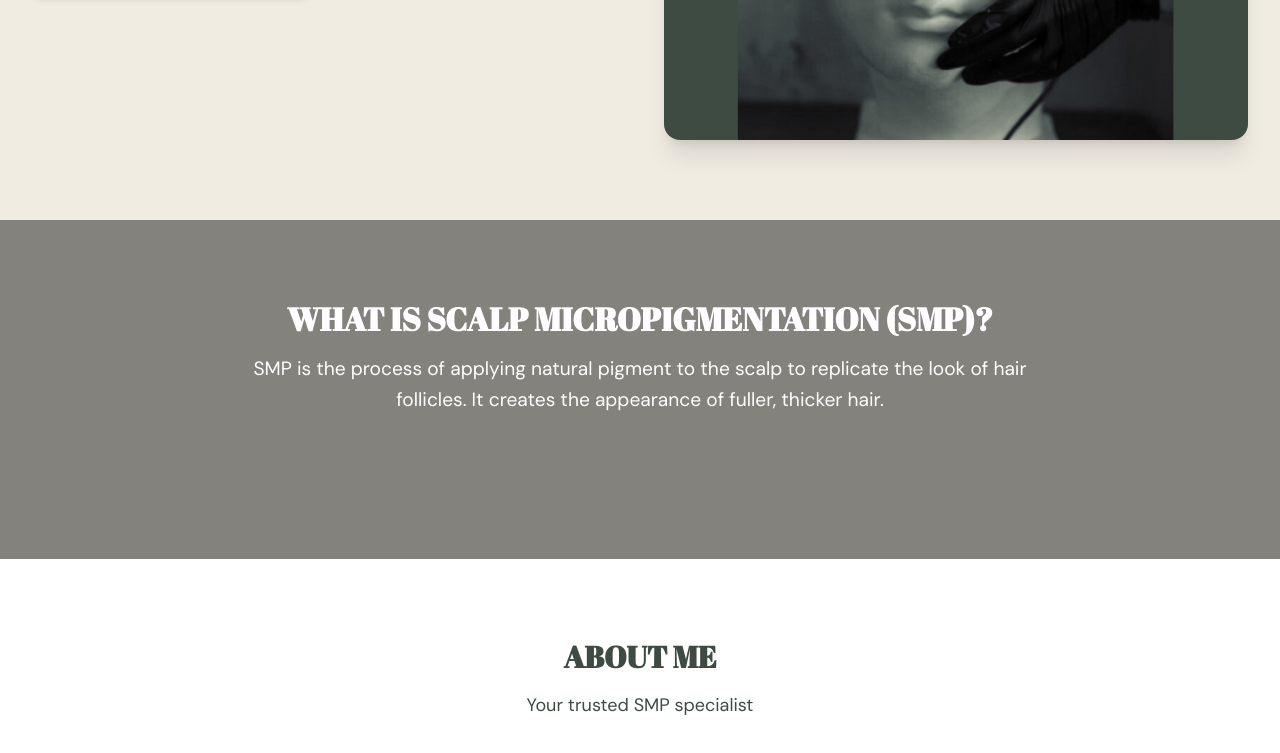
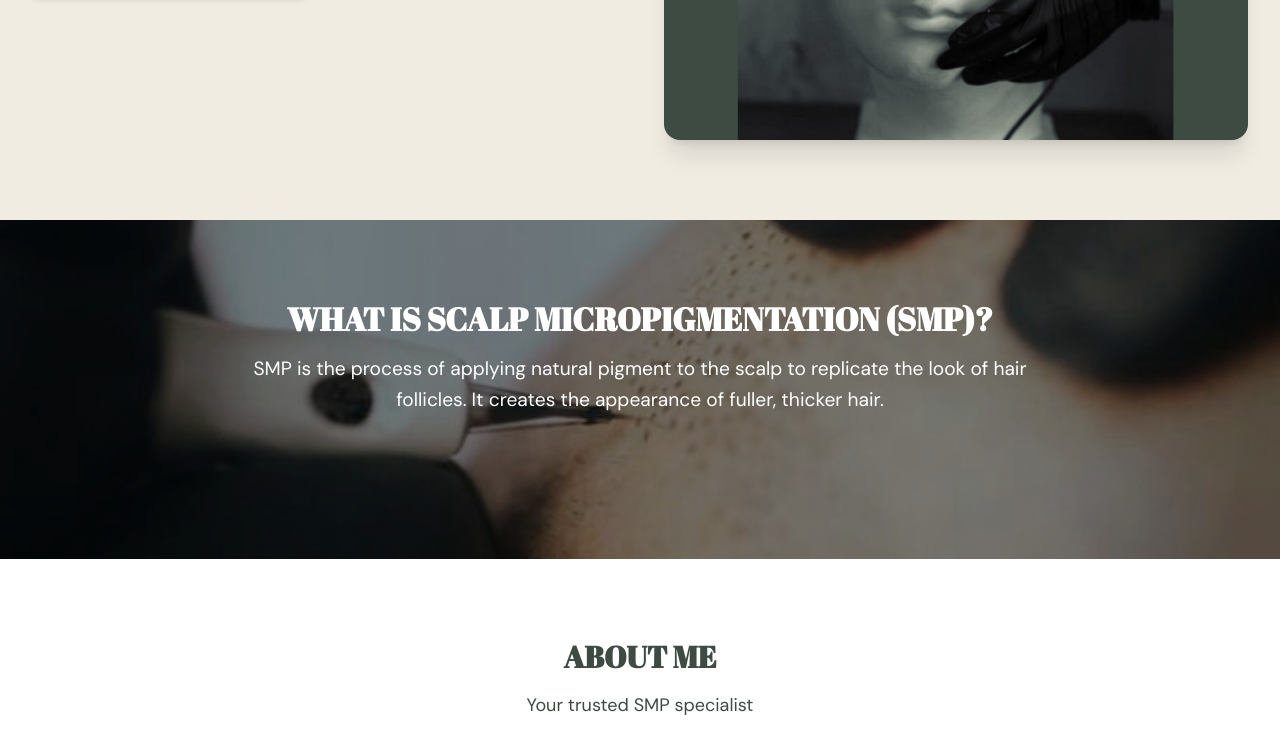
Before and after one commit to hoiyannyc/inkroot-tobi, a plain HTML site: page index.html in a window 1280 px wide. Shown: the part 581-1334 px from the top of the page. Drawn offline with Linux system fonts and the light colour scheme; a web font is replaced by a local one.

Commit message:
Fix image

```diff
--- a/assets/css/styles.css
+++ b/assets/css/styles.css
@@ -1042,7 +1042,7 @@
 }
 /* Background section */
 .section--bg {
-    background: url("images/smp.jpg") no-repeat center center/cover;
+    background: url("/images/smp.jpg") no-repeat center center/cover;
     padding: 80px 20px;
     position: relative;
   }
```
